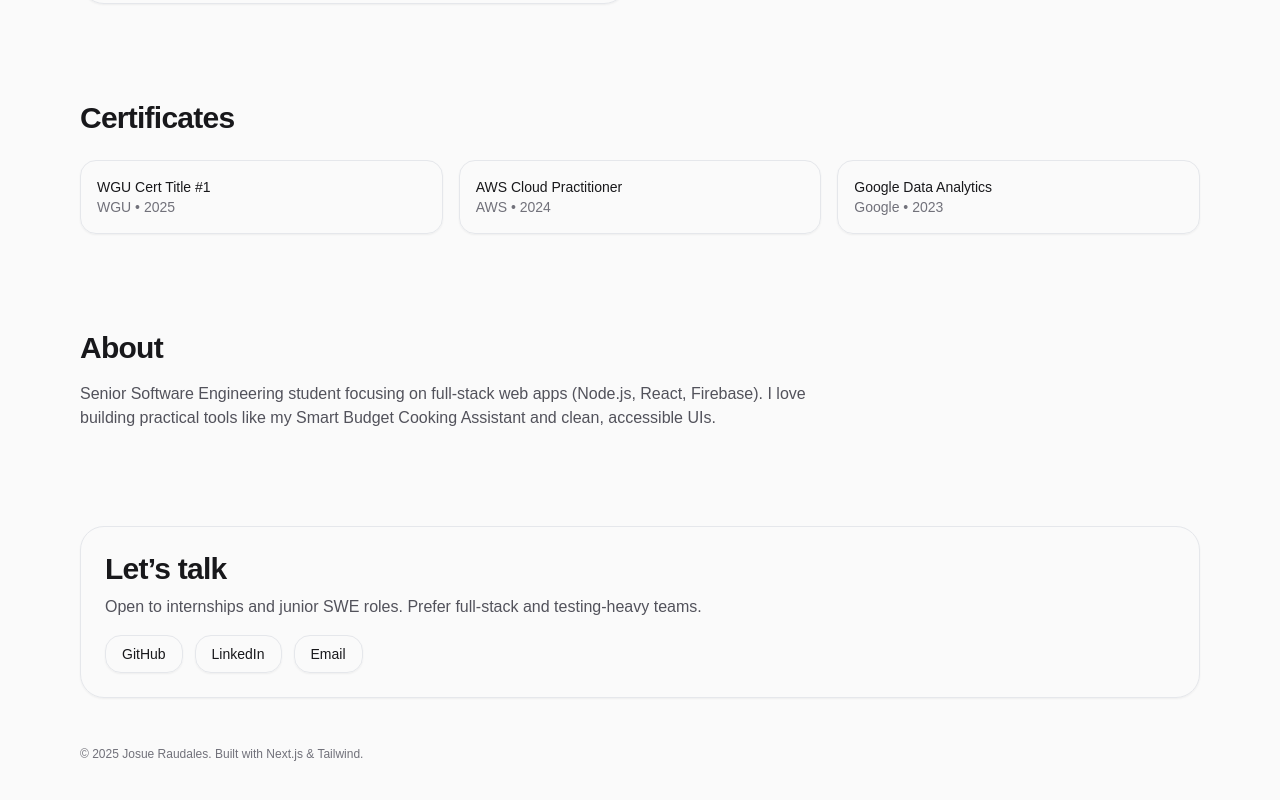
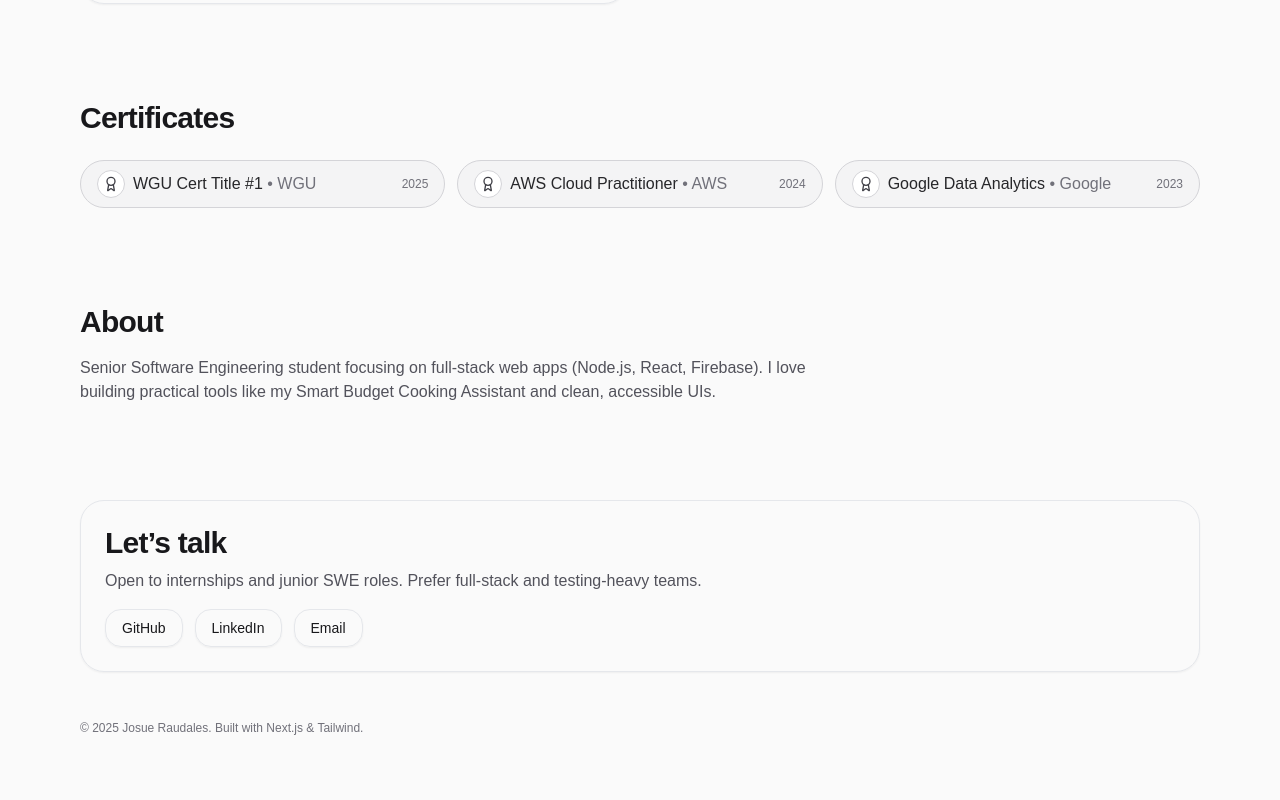
Before and after one commit to gerardjosraudale/portfolio, a Next.js app: page / in a window 1280 px wide. Shown: the part 1371-2171 px from the top of the page. After the commit the page ends 2147 px from the top, so only its background shows below. Built offline with nearby package versions, Linux system fonts and the light colour scheme.

Commit message:
style(certs): pill-style certificate tiles with icon, hover, and a11y

```diff
--- a/src/app/page.tsx
+++ b/src/app/page.tsx
@@ -5,6 +5,7 @@ import Navbar from "@/components/Navbar";
 import ProjectCard from "@/components/ProjectCard";
 import { PROJECTS } from "@/data/projects";
 import { CERTS } from "@/data/certs";
+import { Award } from "lucide-react";
 
 export default function PortfolioHome() {
   const [query, setQuery] = useState("");
@@ -130,14 +131,36 @@ export default function PortfolioHome() {
       {/* Certificates */}
       <section id="certs" className="mx-auto max-w-6xl px-4 py-12">
         <h2 className="text-2xl font-bold tracking-tight md:text-3xl">Certificates</h2>
-        <div className="mt-6 grid gap-4 sm:grid-cols-2 md:grid-cols-3">
-          {CERTS.map((c) => (
-            <a key={c.name} href={c.link} target="_blank" className="rounded-2xl border p-4 text-sm shadow-sm hover:shadow transition">
-              <div className="font-medium">{c.name}</div>
-              <div className="text-zinc-500">{c.org} • {c.year}</div>
-            </a>
-          ))}
-        </div>
+        <div className="mt-6 grid gap-3 sm:grid-cols-2 md:grid-cols-3">
+  {CERTS.map((c) => (
+    <a
+      key={c.name}
+      href={c.link}
+      target="_blank"
+      rel="noopener noreferrer"
+      className="group inline-flex items-center gap-2 rounded-full h-12 px-4 border transition
+                 bg-zinc-100 text-zinc-800 border-zinc-300 hover:bg-zinc-200 hover:shadow-md
+                 dark:bg-zinc-800 dark:text-zinc-100 dark:border-zinc-700 dark:hover:bg-zinc-700
+                 focus:outline-none focus:ring-2 focus:ring-indigo-500/50"
+      title={`${c.name} — ${c.org}`}
+    >
+      <span
+        className="inline-flex items-center justify-center h-7 w-7 rounded-full
+                   bg-white text-zinc-700 border border-zinc-300
+                   dark:bg-zinc-900 dark:text-zinc-200 dark:border-zinc-700
+                   group-hover:scale-105 transition"
+        aria-hidden
+      >
+        <Award className="h-4 w-4" />
+      </span>
+      <span className="truncate">
+        <span className="font-medium">{c.name}</span>
+        <span className="text-zinc-500 dark:text-zinc-400"> • {c.org}</span>
+      </span>
+      <span className="ml-auto text-xs text-zinc-500 dark:text-zinc-400">{c.year}</span>
+    </a>
+  ))}
+</div>
       </section>
 
       {/* About */}
```
